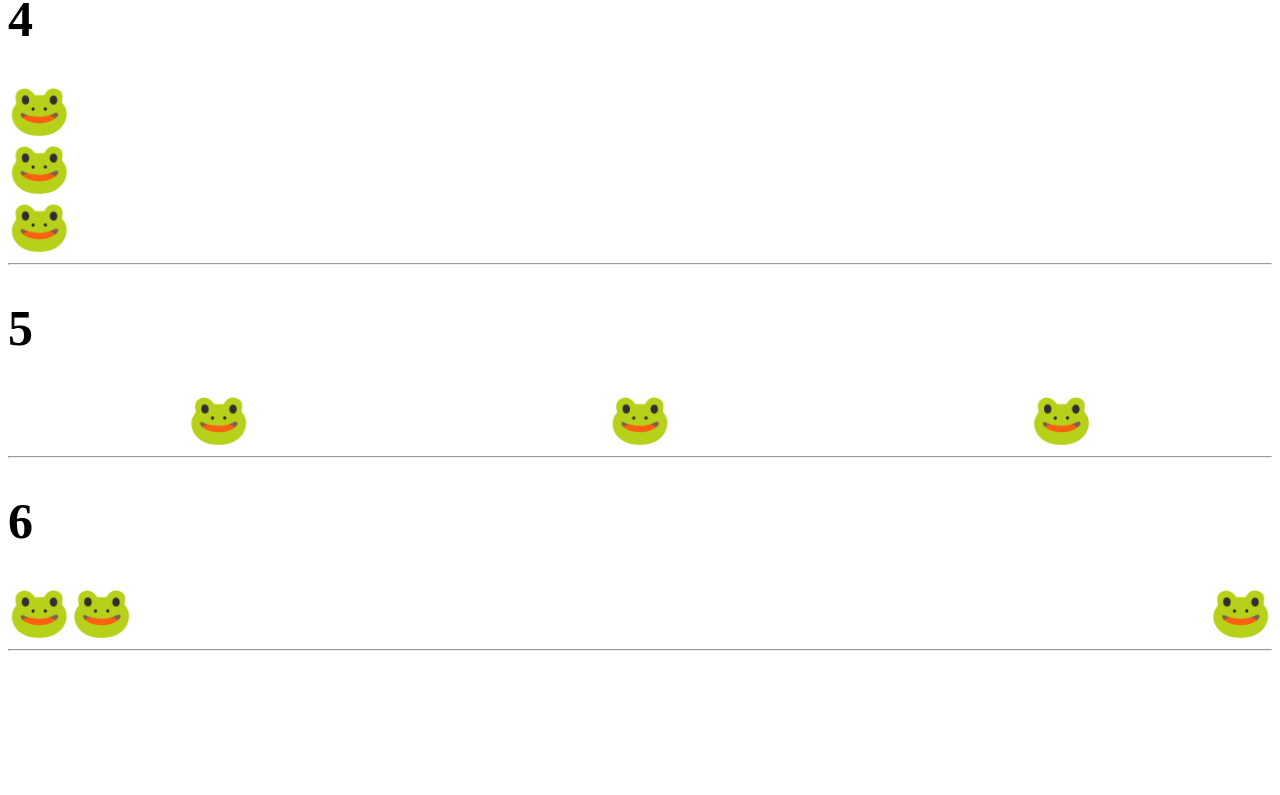
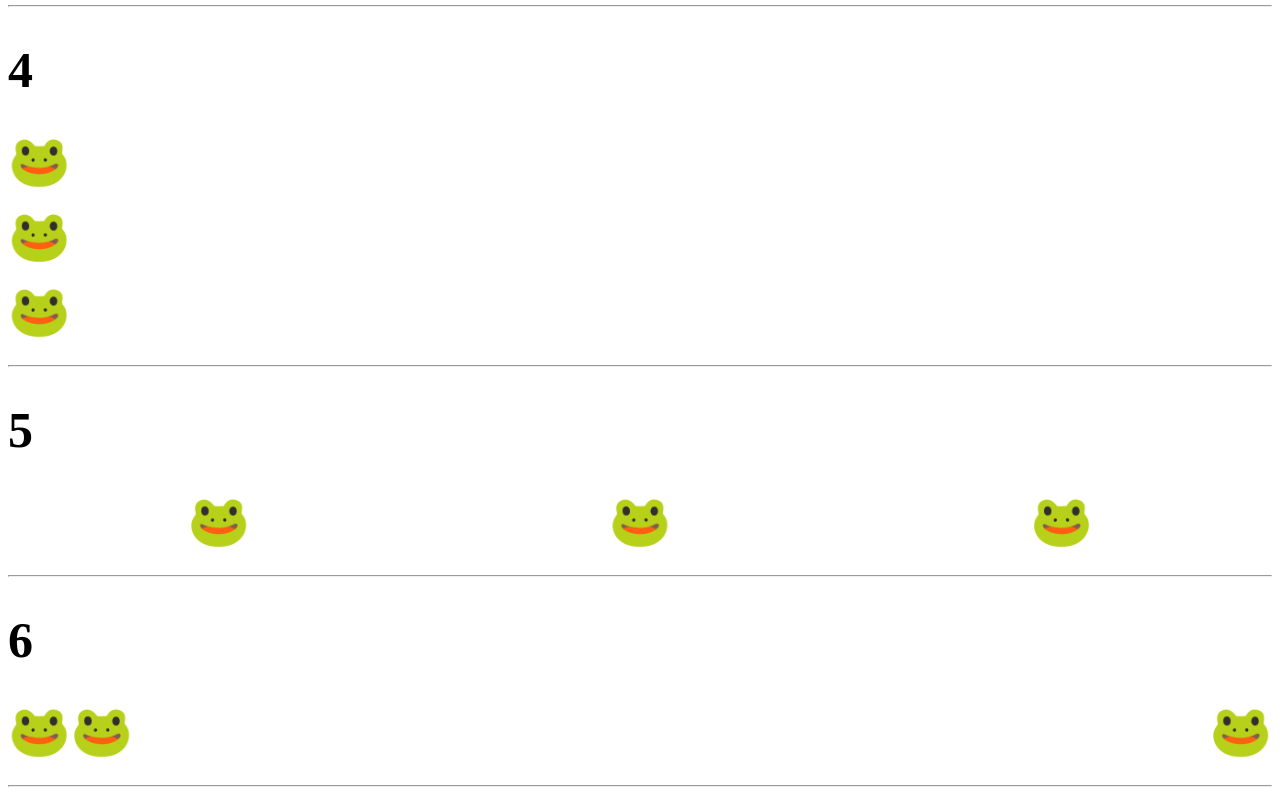
Before and after one commit to IntermediaDesigns/HmH-Wk1-Flexbox, a plain HTML site: page index.html in a window 1280 px wide. Shown: the part 623-1418 px from the top of the page. Before the commit the page ends 1282 px from the top, so only its background shows below. Drawn offline with Linux system fonts and the light colour scheme.

Commit message:
final rev

```diff
--- a/styles.css
+++ b/styles.css
@@ -4,6 +4,7 @@
 
 #frog {
        font-size: 50px;
+       padding-bottom: 17px;
 }
 
 .box1 {
```
